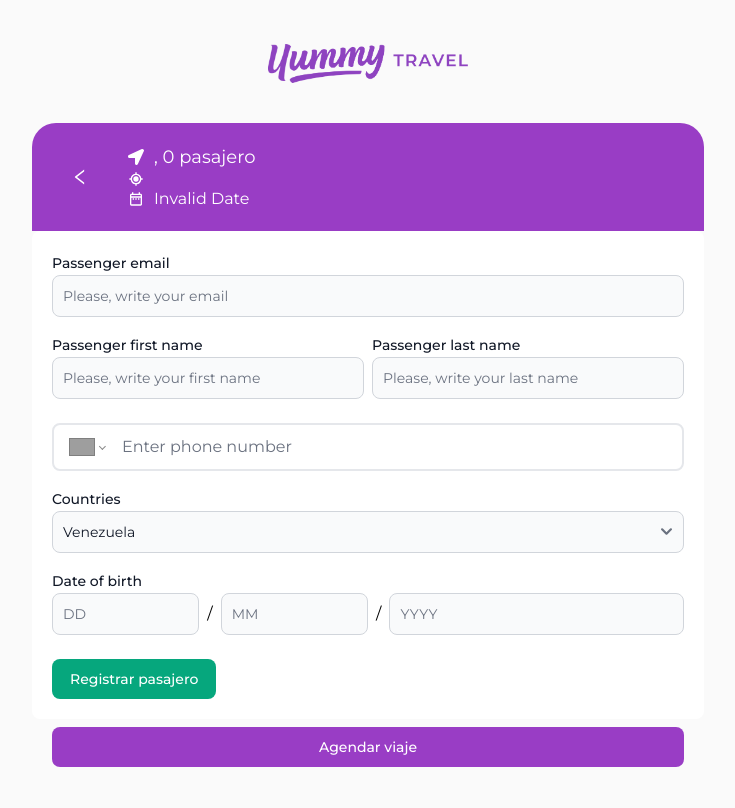
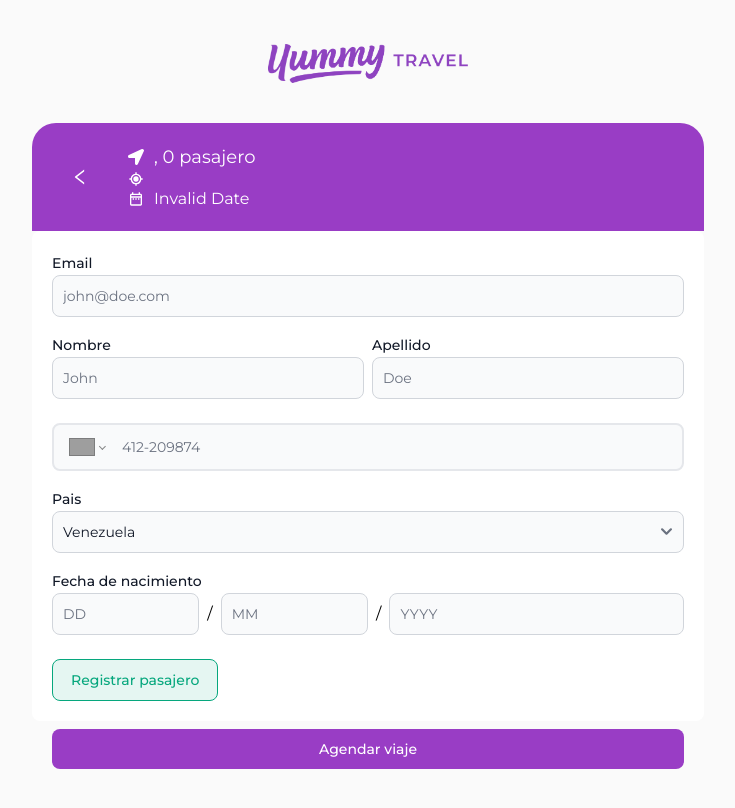
Before and after one commit to Michael-Liendo/yummy-travels, a React (Vite) app: page /passenger/1 in a window 1280 px wide. Shown: the whole page, without its empty margins (272-1007 px from the left). Built offline with nearby package versions, Linux system fonts and the light colour scheme; grey boxes are pictures that could not be loaded.

Commit message:
refactor(passenger-detail): refactor, translate to spanish, form size

```diff
--- a/src/components/PassengerForm.tsx
+++ b/src/components/PassengerForm.tsx
@@ -38,10 +38,10 @@ export const PassengerForm = () => {
       onSubmit={handleSubmit}
     >
       <fieldset id="email">
-        <Label htmlFor="email" value="Passenger email" />
+        <Label htmlFor="email" value="Email" />
         <TextInput
           id="email"
-          placeholder="Please, write your email"
+          placeholder="john@doe.com"
           required
           type="email"
           theme={formTheme}
@@ -50,10 +50,10 @@ export const PassengerForm = () => {
 
       <div className="flex gap-2 mb-2">
         <fieldset id="firstName" className="flex-1">
-          <Label htmlFor="firstName" value="Passenger first name" />
+          <Label htmlFor="firstName" value="Nombre" />
           <TextInput
             id="firstName"
-            placeholder="Please, write your first name"
+            placeholder="John"
             required
             type="text"
             theme={formTheme}
@@ -61,10 +61,10 @@ export const PassengerForm = () => {
         </fieldset>
 
         <fieldset id="lastName" className="flex-1">
-          <Label htmlFor="lastName" value="Passenger last name" />
+          <Label htmlFor="lastName" value="Apellido" />
           <TextInput
             id="lastName"
-            placeholder="Please, write your last name"
+            placeholder="Doe"
             required
             type="text"
             theme={formTheme}
@@ -73,8 +73,8 @@ export const PassengerForm = () => {
       </div>
 
       <PhoneInput
-        placeholder="Enter phone number"
-        className="rounded-lg p-4 border-2  outline-none h-12"
+        placeholder="412-209874"
+        className="rounded-lg p-4 border-2  outline-none h-12 placeholder:text-sm bg-[#f9fafb]"
         value={formValues.phone}
         defaultCountry="VE"
         onChange={(phone) =>
@@ -83,14 +83,14 @@ export const PassengerForm = () => {
       />
 
       <fieldset id="countries">
-        <Label htmlFor="countries" value="Countries" />
-        <Select id="countries" placeholder="Select a country" required>
+        <Label htmlFor="countries" value="Pais" />
+        <Select id="countries" placeholder="Selecciona el pais" required>
           <option>Venezuela</option>
         </Select>
       </fieldset>
 
       <fieldset id="DoB">
-        <Label htmlFor="DoB" value="Date of birth" />
+        <Label htmlFor="DoB" value="Fecha de nacimiento" />
         <section className="flex gap-2 items-center w-full">
           <TextInput
             type="number"
@@ -127,7 +127,7 @@ export const PassengerForm = () => {
           theme={{
             color: {
               primary:
-                "bg-secondary text-white hover:bg-primary-strong focus:bg-primary-strong ring-primary",
+                "border border-secondary text-secondary bg-secondary/10 hover:bg-primary-strong focus:bg-primary-strong ring-primary",
             },
           }}
           type="submit"
--- a/src/index.css
+++ b/src/index.css
@@ -7,3 +7,7 @@
     @apply bg-[#fafafa];
   }
 }
+
+.PhoneInputInput {
+  @apply text-sm bg-[#f9fafb];
+}
```
